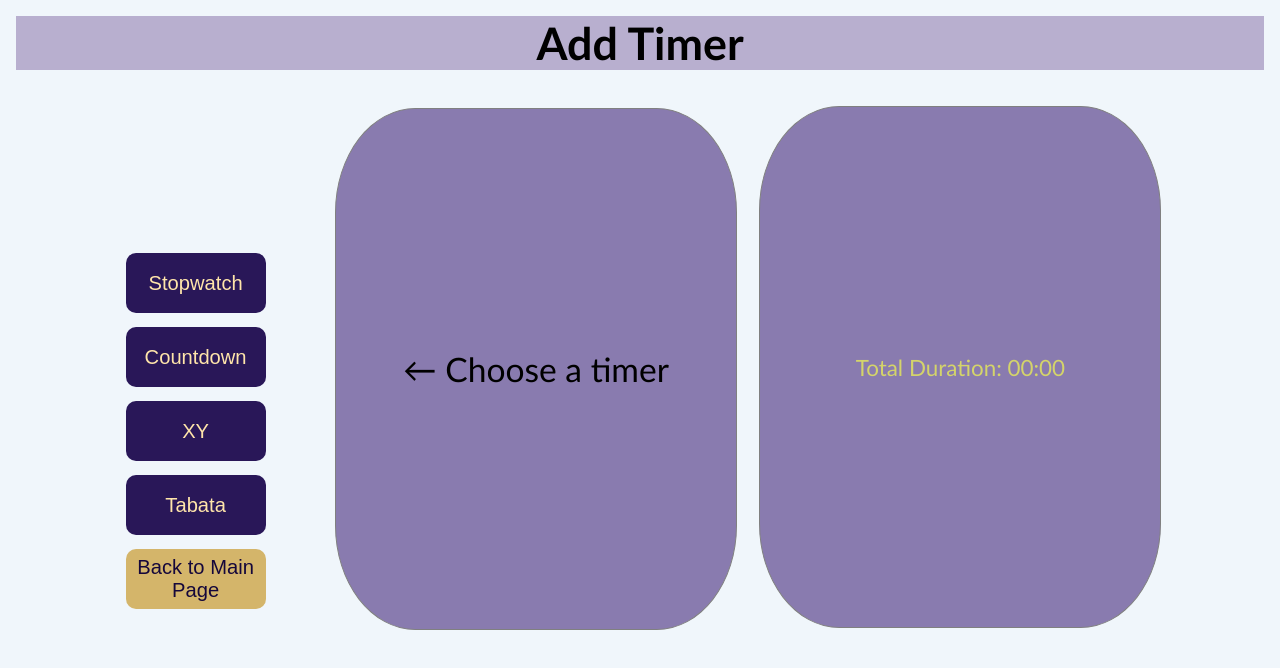
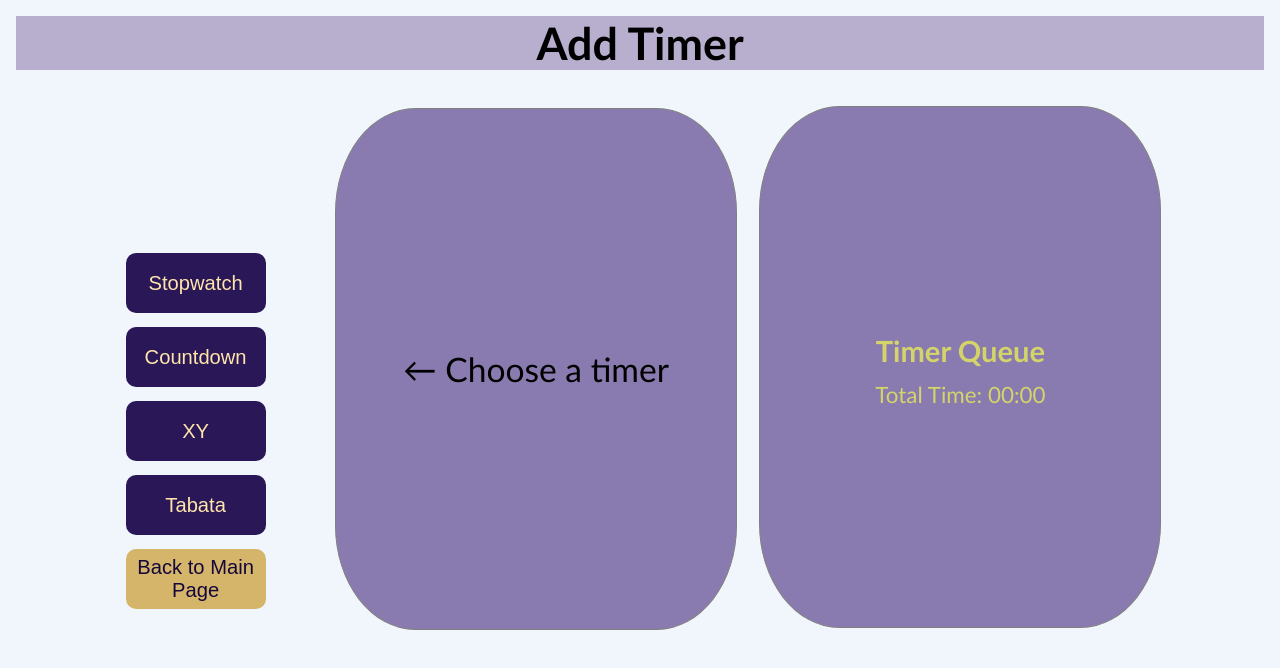
Before and after one commit to prof-tejera/assignment-3-karendolan, a React (Create React App) app: page /add in a window 1280 px wide. Shown: the top 668 px of the page. Built offline with nearby package versions, Linux system fonts and the light colour scheme.

Commit message:
more style

```diff
--- a/src/shared/ShowQueuedList.js
+++ b/src/shared/ShowQueuedList.js
@@ -42,9 +42,27 @@ const TimerSummary = styled.div`
   flex-direction: column;
 `;
 
+const HeaderContainer = styled.div`
+  display: flex;
+  justify-content: center;
+  align-items: center;
+  flex-direction: column;
+`;
+
 const TimeHeader = styled.div`
   padding: 10px;
+  font-size: 1.3em;
+  font-weight: bold;
+  margin: auto;
+  align: center;
 `;
+
+const TimeSubHeader = styled.div`
+  padding: 3px;
+  margin: auto;
+  align: center;
+`;
+
 
 /**
  * Helper to convert seconds into display HH:MM:SS
@@ -95,14 +113,19 @@ const ShowQueuedList = ({curQueueTime}) => {
   });
   return (
     <ListWrapper>
-      <TimeHeader>
-        Total Duration: {getHmsDisplayFromSecs(totalTime)}
+      <HeaderContainer>
+        <TimeHeader>
+          Timer Queue
+        </TimeHeader>
+        <TimeSubHeader>
+          Total Time: {getHmsDisplayFromSecs(totalTime)}
+        </TimeSubHeader>
         {curQueueTime > 0 && (
-          <div>
-            Current Queue Time: {curQueueTime}
-          </div>
+          <TimeSubHeader>
+            Queue Current Time: {getHmsDisplayFromSecs(curQueueTime)}
+          </TimeSubHeader>
         )}
-      </TimeHeader>
+      </HeaderContainer>
       <div>
         <div>{timerElems}</div>
       </div>
--- a/src/views/WorkQueueView.js
+++ b/src/views/WorkQueueView.js
@@ -49,6 +49,8 @@ const TimerInstruction = styled.div`
   align-self: center;
   margin: auto;
   font-size: 1.5em;
+  color: ${GENERIC.QUEUE_TIMER.container.color};
+  background-color: ${GENERIC.QUEUE_TIMER.container.background};
 `;
 
 const MenuContainer = styled.div`
@@ -196,7 +198,7 @@ function WorkQueueView() {
         {queueEnded && (
           <Timer>
             <TimerInstruction>
-              {curQueueTime} Completed!
+              Completed!
             </TimerInstruction>
           </Timer>
         )}
```
